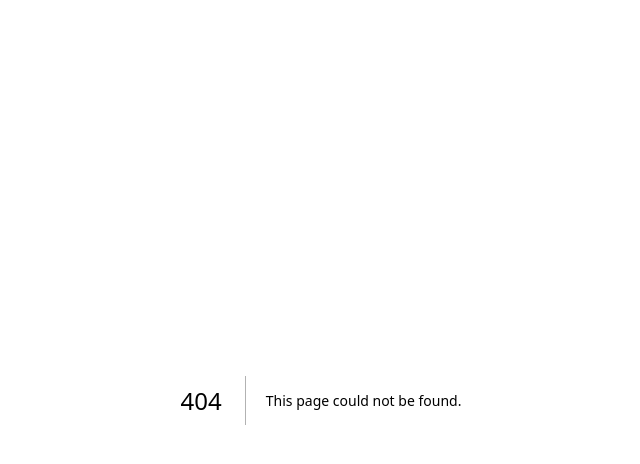
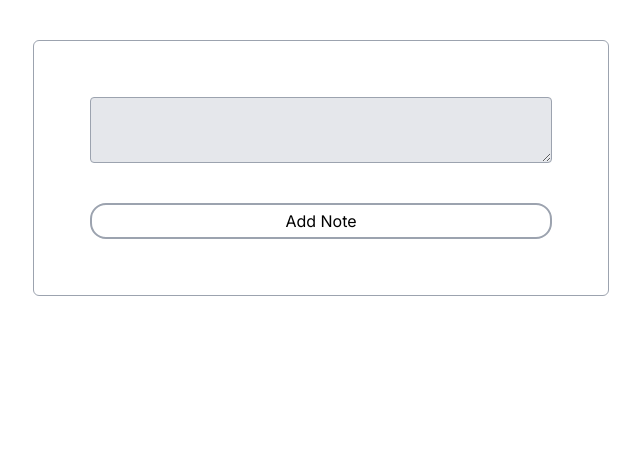
Before and after one commit to Zahra-Shokri/Note, a Next.js app: page /add-note in a window 1280 px wide. Before the commit this address had no page. Shown: the top 464 px of the page, without its empty margins (319-959 px from the left). Built offline with nearby package versions, Linux system fonts and the light colour scheme.

Commit message:
Created Add-Note component

```diff
--- /dev/null
+++ b/app/add-note/page.tsx
@@ -0,0 +1,19 @@
+import localFont from "next/font/local";
+
+const vazirFont = localFont({
+    src: '../../public/fonts/Vazirmatn-Regular.woff2'
+})
+
+export default function AddNote() {
+
+    return (
+        <div>
+            <form className='flex flex-col mt-10 mx-auto p-14 max-w-xl rounded-md border border-gray-400'>
+                <textarea
+                    className={`p-2 border rounded border-gray-400 bg-gray-200 ${vazirFont.className}`}></textarea>
+
+                <button type='submit' className='mt-10 p-1 rounded-2xl border-2 border-gray-400'> Add Note</button>
+            </form>
+        </div>
+    )
+}
```
